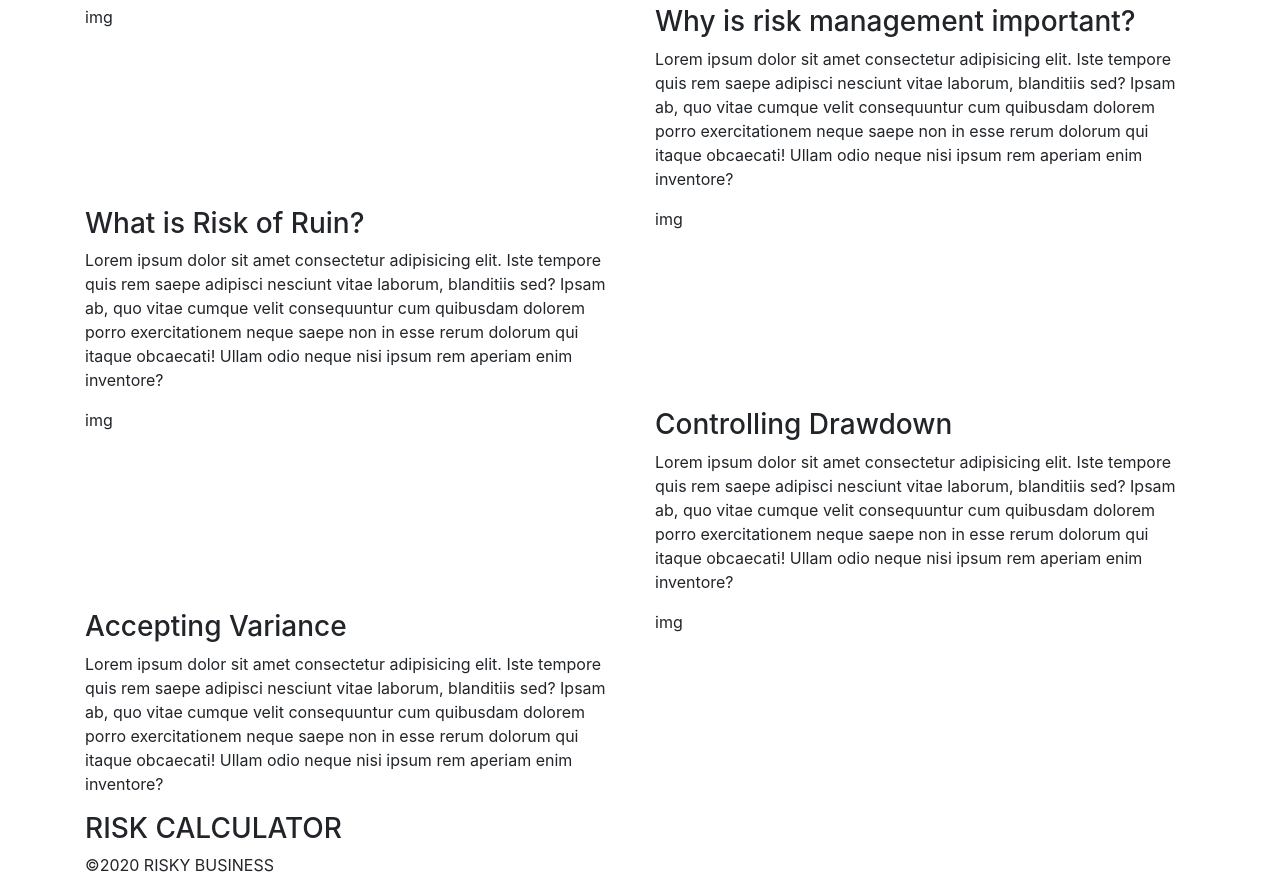
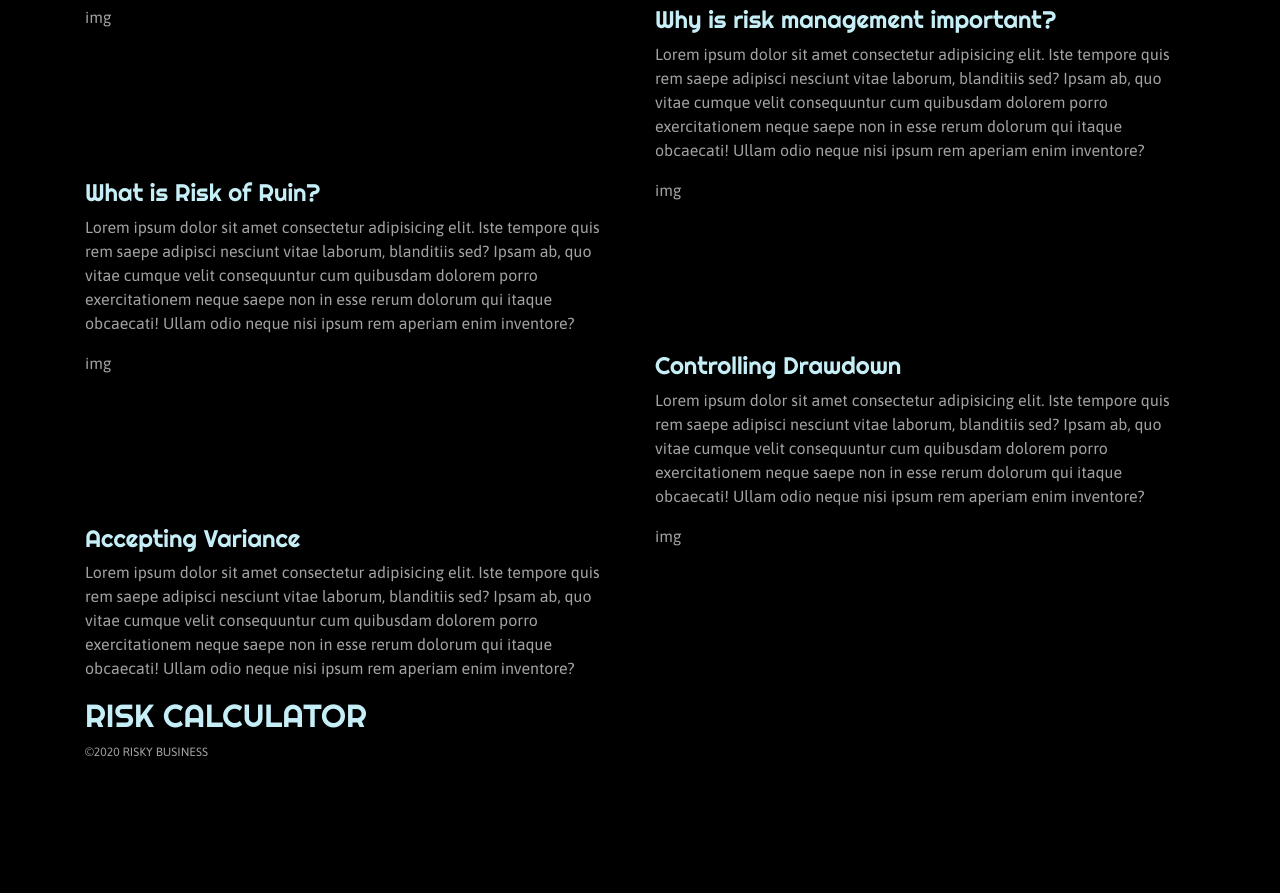
Before and after one commit to 3PU/risky-business, a plain HTML site: page index.html in a window 1280 px wide. Shown: the part 78-971 px from the top of the page. After the commit the page ends 855 px from the top, so only its background shows below. Drawn offline with nearby package versions, Linux system fonts and the light colour scheme.

Commit message:
Added fonts and applied basic styling.

```diff
--- a/assets/css/styles.css
+++ b/assets/css/styles.css
@@ -0,0 +1,26 @@
+@import url('https://fonts.googleapis.com/css?family=Asap:400,400i,500,500i,600,600i,700,700i|Righteous&display=swap');
+
+/*----------------------------Basic Styling */
+
+body {
+    background-color: #000;
+}
+
+p   {
+    font-family: "Asap", sans-serif;
+    color: #a3a3a3;
+}
+
+h1,
+h2,
+h3,
+h4,
+h5,
+h6 {
+    font-family: "Righteous", sans-serif;
+    color: #c6eef7;
+}
+
+footer {
+    font-size: 12px;
+}
--- a/index.html
+++ b/index.html
@@ -25,7 +25,7 @@
                 <p>img</p>
             </div>
             <div class="col-xs-12 col-md-6 d-inline">
-                <h3>Why is risk management important?</h3>
+                <h4>Why is risk management important?</h4>
                 <p>Lorem ipsum dolor sit amet consectetur adipisicing elit. Iste tempore quis rem saepe adipisci nesciunt vitae laborum, blanditiis sed? Ipsam ab, quo vitae cumque velit consequuntur cum quibusdam dolorem porro exercitationem neque saepe non in esse rerum dolorum qui itaque obcaecati! Ullam odio neque nisi ipsum rem aperiam enim inventore?</p>
             </div>
         </div>
@@ -33,7 +33,7 @@
     <section class="container risk-of-ruin">
         <div class="row">
             <div class="col-xs-12 col-md-6 d-inline">
-                <h3>What is Risk of Ruin?</h3>
+                <h4>What is Risk of Ruin?</h4>
                 <p>Lorem ipsum dolor sit amet consectetur adipisicing elit. Iste tempore quis rem saepe adipisci nesciunt vitae laborum, blanditiis sed? Ipsam ab, quo vitae cumque velit consequuntur cum quibusdam dolorem porro exercitationem neque saepe non in esse rerum dolorum qui itaque obcaecati! Ullam odio neque nisi ipsum rem aperiam enim inventore?</p>
             </div>
             <div class="col-xs-12 col-md-6 d-inline">
@@ -47,7 +47,7 @@
                 <p>img</p>
             </div>
             <div class="col-xs-12 col-md-6">
-                <h3>Controlling Drawdown</h3>
+                <h4>Controlling Drawdown</h4>
                 <p>Lorem ipsum dolor sit amet consectetur adipisicing elit. Iste tempore quis rem saepe adipisci nesciunt vitae laborum, blanditiis sed? Ipsam ab, quo vitae cumque velit consequuntur cum quibusdam dolorem porro exercitationem neque saepe non in esse rerum dolorum qui itaque obcaecati! Ullam odio neque nisi ipsum rem aperiam enim inventore?</p>
             </div>
         </div>
@@ -55,7 +55,7 @@
     <section class="container drawdown">
         <div class="row">
             <div class="col-xs-12 col-md-6">
-                <h3>Accepting Variance</h3>
+                <h4>Accepting Variance</h4>
                 <p>Lorem ipsum dolor sit amet consectetur adipisicing elit. Iste tempore quis rem saepe adipisci nesciunt vitae laborum, blanditiis sed? Ipsam ab, quo vitae cumque velit consequuntur cum quibusdam dolorem porro exercitationem neque saepe non in esse rerum dolorum qui itaque obcaecati! Ullam odio neque nisi ipsum rem aperiam enim inventore?</p>
             </div>
             <div class="col-xs-12 col-md-6">
@@ -65,7 +65,7 @@
     </section>
     <section class="container dashboard">
         <div>
-            <h3>RISK CALCULATOR</h3>
+            <h2>RISK CALCULATOR</h2>
         </div>
         <div class="row dashboard-sliders">
             <div class="col-xs-12 col-md4 winRateSlider"></div>
```
